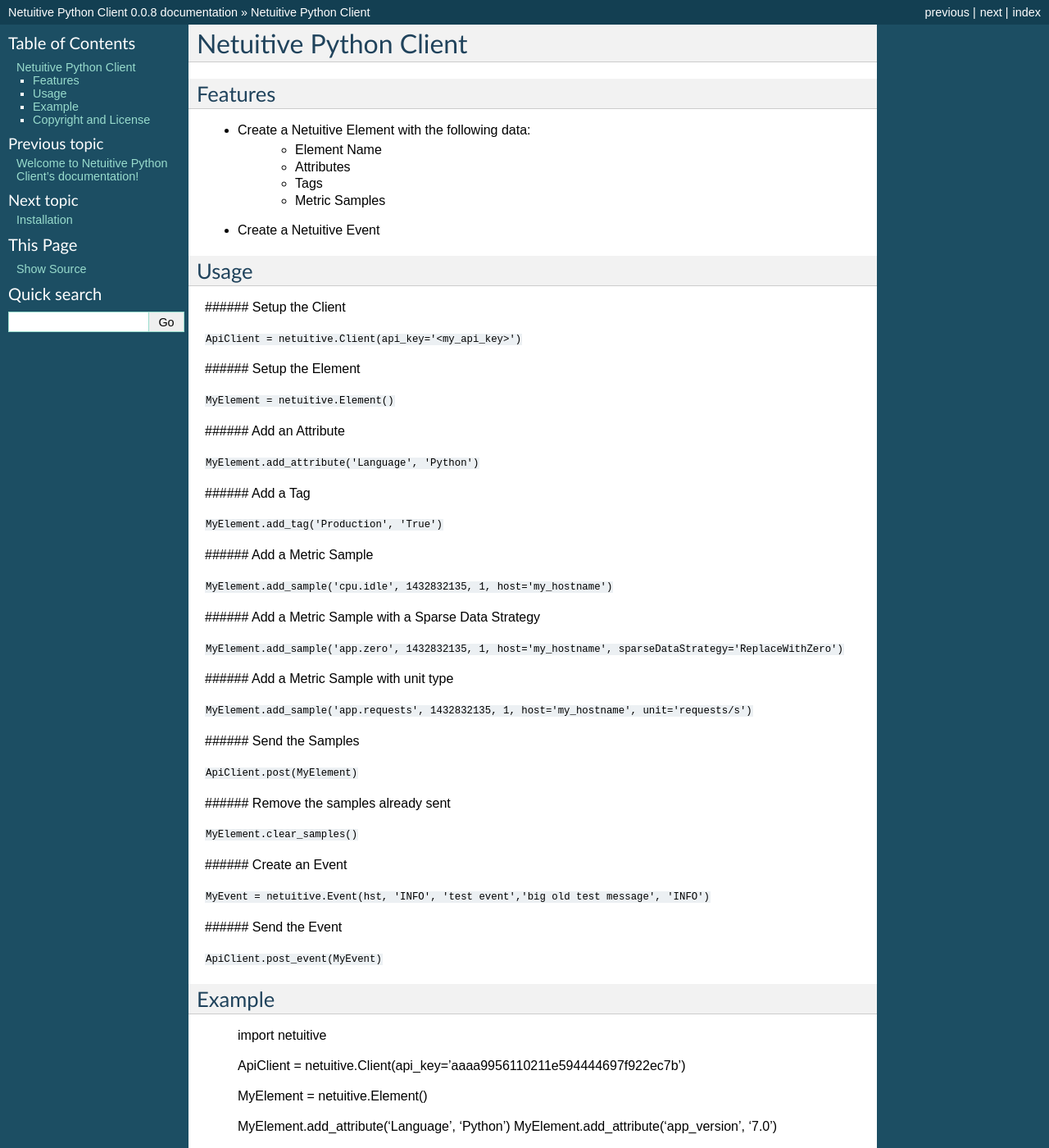
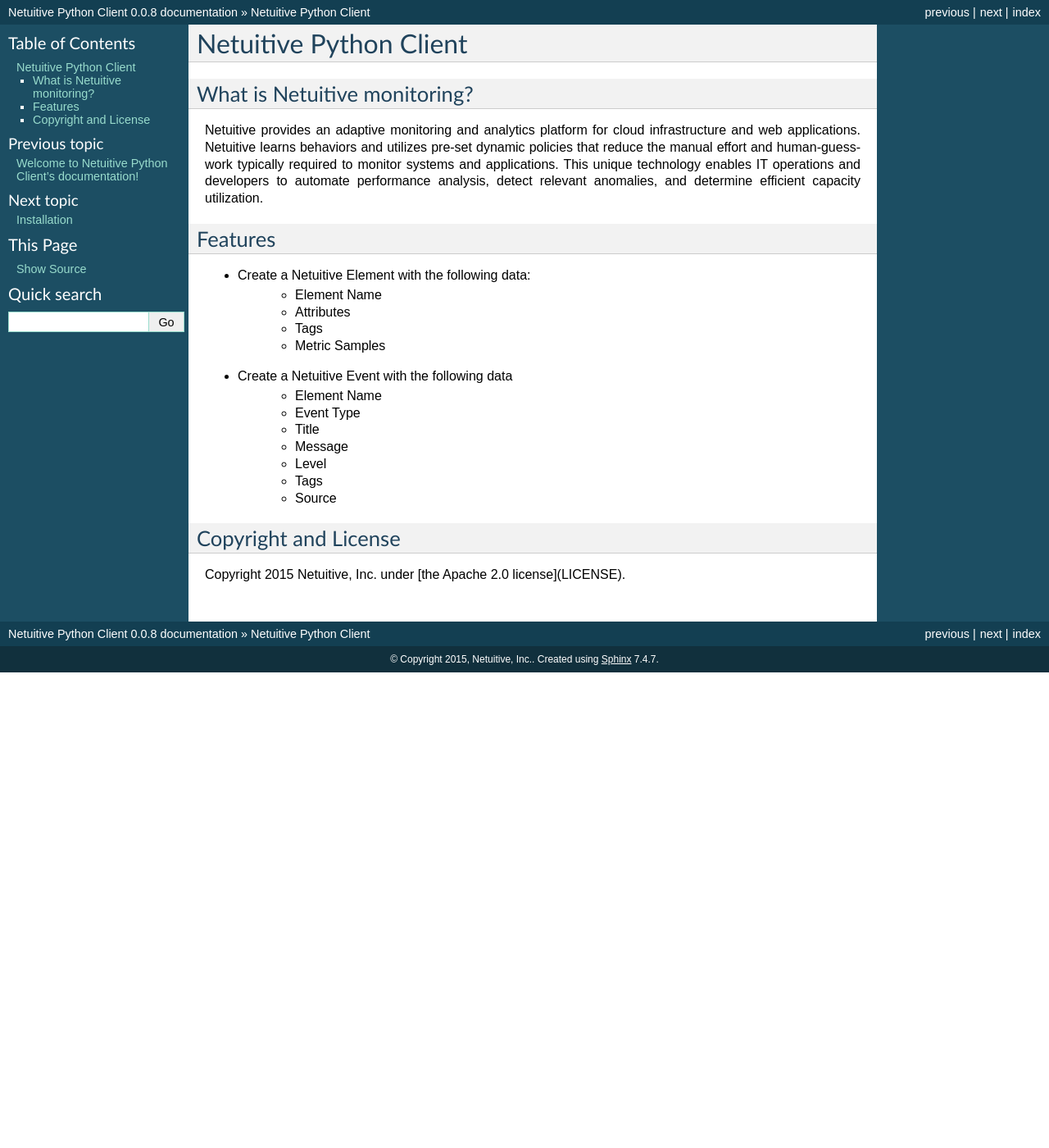
Before and after one commit to Netuitive/netuitive-client-python, a Sphinx documentation site: the page built from docs/readme.rst, in a window 1280 px wide and 1400 px high. Shown: the whole window at 82% size. Built offline with Sphinx 7.4.7, drawn with Linux system fonts in a browser that asks for light colours; some of the changed text lies outside the part shown.

Commit message:
doc updates

```diff
--- a/README.rst
+++ b/README.rst
@@ -1,6 +1,12 @@
 ===============================
 Netuitive Python Client
 ===============================
+
+What is Netuitive monitoring?
+-----------------------------
+Netuitive provides an adaptive monitoring and analytics platform for cloud infrastructure and web applications.
+Netuitive learns behaviors and utilizes pre-set dynamic policies that reduce the manual effort and human-guesswork typically required to monitor systems and applications.
+This unique technology enables IT operations and developers to automate performance analysis, detect relevant anomalies, and determine efficient capacity utilization.
 
 Features
 --------
@@ -11,7 +17,15 @@
     * Tags
     * Metric Samples
 
-* Create a Netuitive Event
+* Create a Netuitive Event with the following data
+    * Element Name
+    * Event Type
+    * Title
+    * Message
+    * Level
+    * Tags
+    * Source
+
 
 Usage
 -----
--- a/docs/readme.rst
+++ b/docs/readme.rst
@@ -1 +1,33 @@
-.. include:: ../README.rst
+===============================
+Netuitive Python Client
+===============================
+
+What is Netuitive monitoring?
+-----------------------------
+Netuitive provides an adaptive monitoring and analytics platform for cloud infrastructure and web applications.
+Netuitive learns behaviors and utilizes pre-set dynamic policies that reduce the manual effort and human-guesswork typically required to monitor systems and applications.
+This unique technology enables IT operations and developers to automate performance analysis, detect relevant anomalies, and determine efficient capacity utilization.
+
+
+Features
+--------
+
+* Create a Netuitive Element with the following data:
+    * Element Name
+    * Attributes
+    * Tags
+    * Metric Samples
+
+* Create a Netuitive Event with the following data
+    * Element Name
+    * Event Type
+    * Title
+    * Message
+    * Level
+    * Tags
+    * Source
+
+Copyright and License
+---------------------
+
+Copyright 2015 Netuitive, Inc. under [the Apache 2.0 license](LICENSE).
```
